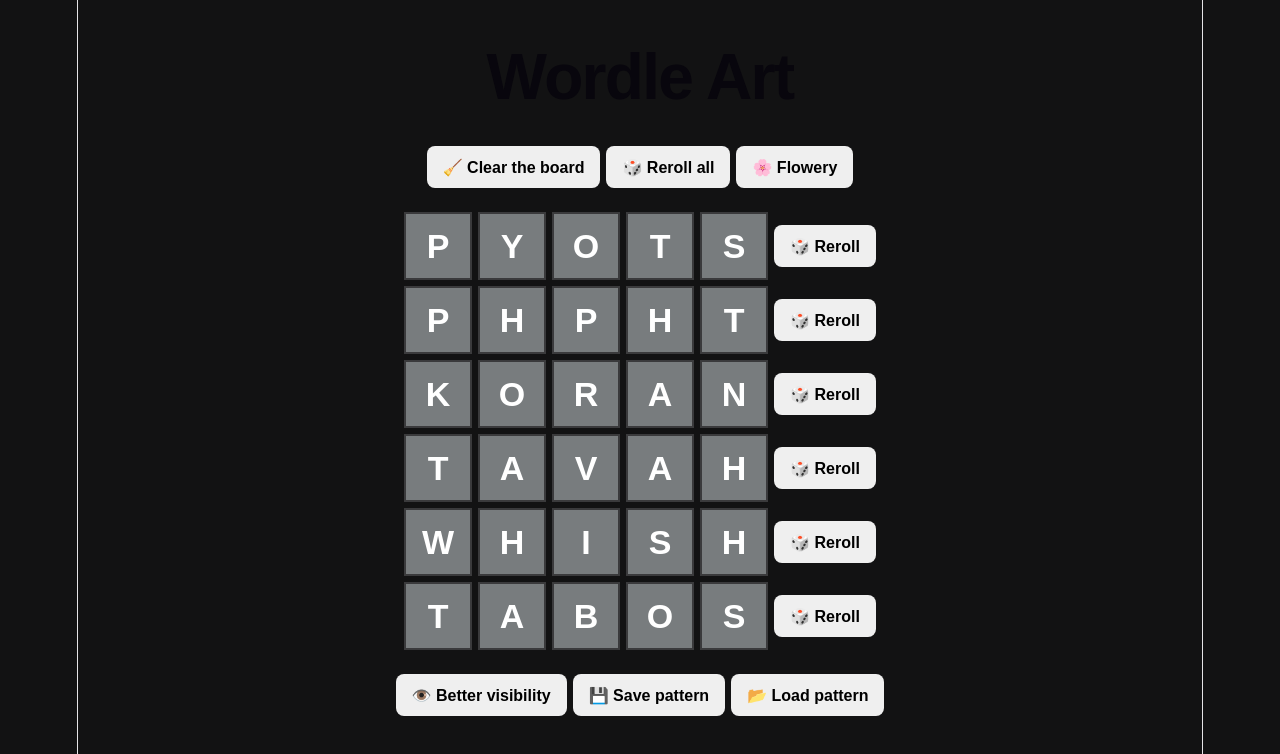
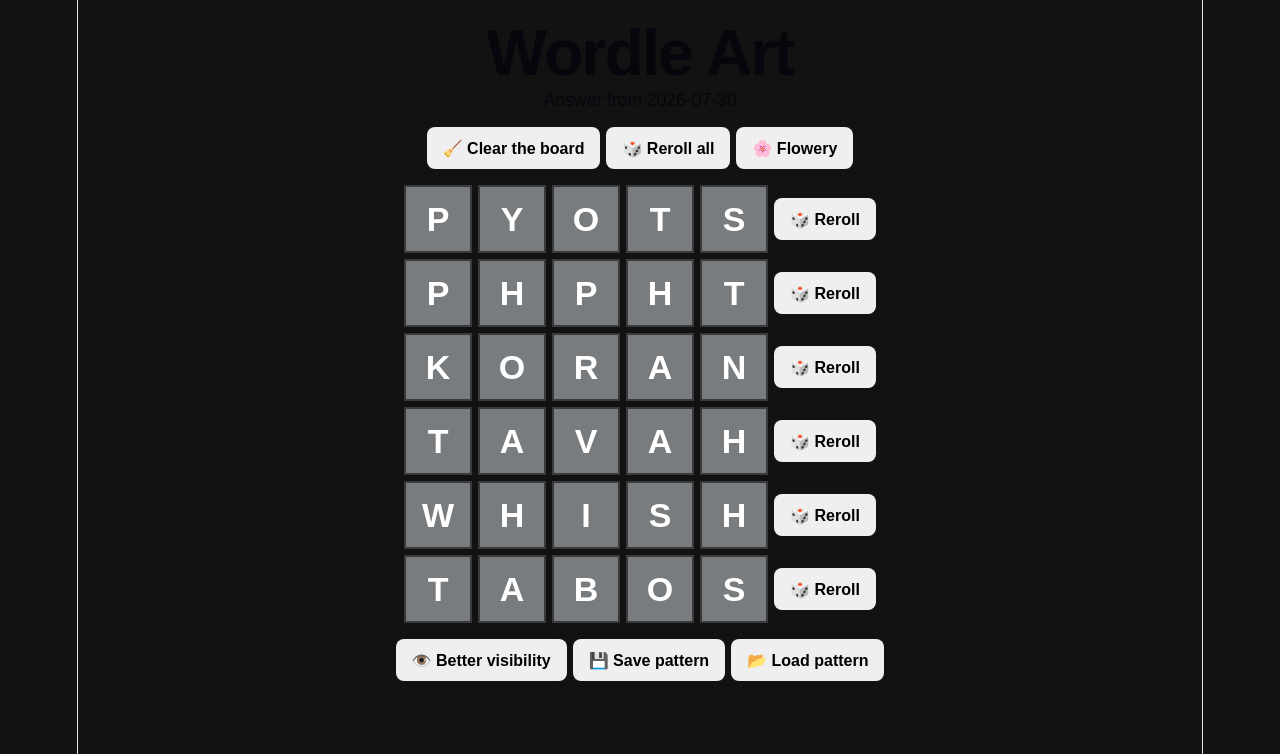
Before and after one commit to 3m-code/wordle-art, a React (Vite) app: page / in a window 1280 px wide. Shown: the top 754 px of the page. Built offline with nearby package versions, Linux system fonts and the light colour scheme.

Commit message:
UI changes and sound fix

```diff
--- a/src/App.css
+++ b/src/App.css
@@ -11,7 +11,7 @@
     flex-direction: column;
     align-items: center;
 
-    gap: 24px;
+    gap: 16px;
     padding: 32px;
 }
 
@@ -53,4 +53,11 @@
     font-size: 64px;
     font-weight: 600;
     font-family: sans-serif;
+    margin: 8px;
 }
+
+h2{
+    font-size: 18px;
+    font-family: sans-serif;
+    margin: 0;
+}
--- a/src/App.tsx
+++ b/src/App.tsx
@@ -1,6 +1,7 @@
 import "./App.css";
 
 import {useEffect, useState} from "react";
+import type {ChangeEvent} from "react";
 
 import type {Board} from "./types/Board";
 import {CellColor} from "./types/CellColor";
@@ -27,15 +28,18 @@
     const [candidates, set_candidates] = useState<string[][]>([]);
     const [words, set_words] = useState<string[]>([]);
     const [dark_cells, set_dark_cells] = useState(false);
+    const [date, set_date] = useState<string>("");
 
     const [current_pattern, set_current_pattern] = useState(0);
     const patterns_flowery = [flowery, green_flowery];
+    const [flowery_audio] = useState(() => new Audio(flowery_sound));
 
     useEffect(() => {
         async function init() {
             const wordle_art = await create_wordle_art();
             set_wordle_art(wordle_art);
             update_board(board, wordle_art);
+            set_date(wordle_art.get_date());
         }
 
         void init();
@@ -146,9 +150,9 @@
         update_board(new_board);
     }
 
-    function play_flowery_sound() {
-        const audio = new Audio(flowery_sound);
-        audio.play();
+    async function play_flowery_sound() {
+        flowery_audio.currentTime = 0;
+        void flowery_audio.play();
     }
 
     function save_pattern(){
@@ -167,14 +171,14 @@
 
     }
 
-    function load_saved_pattern(event: React.ChangeEvent<HTMLInputElement>){
+    function load_saved_pattern(event: ChangeEvent<HTMLInputElement>){
         const file = event.target.files?.[0];
 
         if(!file) return;
 
         const reader = new FileReader();
 
-        reader.onload = event => {
+        reader.onload = () => {
             try {
                 const data = JSON.parse(reader.result as string);
 
@@ -214,6 +218,9 @@
             <h1>
                 Wordle Art
             </h1>
+            <h2>
+                Answer from {date}
+            </h2>
 
             <div className="button-container">
                 <button onClick={clear_board}>
@@ -222,8 +229,8 @@
                 <button onClick={reroll_all}>
                     🎲 Reroll all
                 </button>
-                <button onClick={() => {
-                    play_flowery_sound();
+                <button onClick={async () => {
+                    await play_flowery_sound();
                     change_flowery_pattern();
                 }}
                 >
--- a/src/services/WordleArt.ts
+++ b/src/services/WordleArt.ts
@@ -28,4 +28,8 @@
         const answer = this.wordle_data.get_answer();
         return this.board_solver.solve_row(answer, pattern);
     }
+
+    get_date(): string{
+        return this.wordle_data.get_date();
+    }
 }
```
